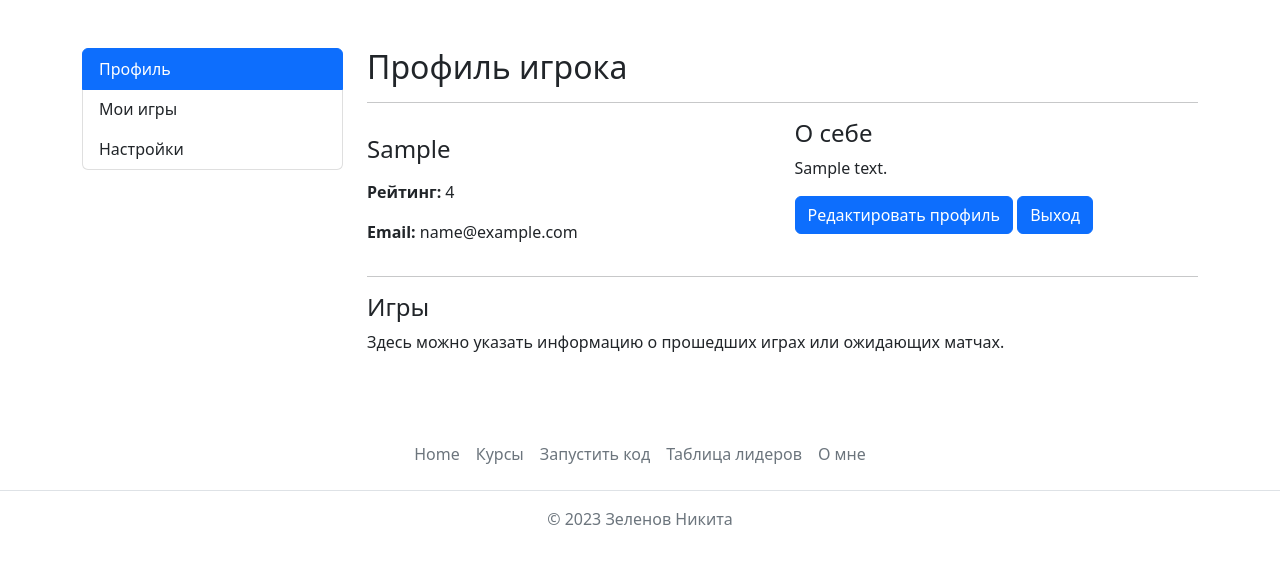
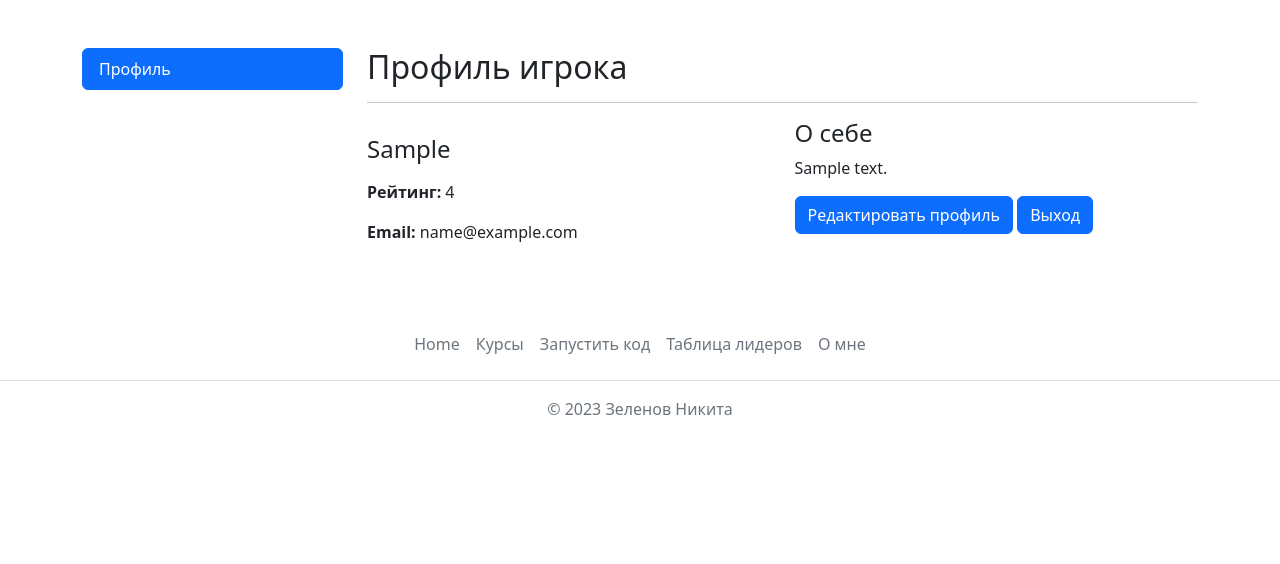
Before and after one commit to ZeNik77/flask-ez, a Flask app: template templates/profile.html in a window 1280 px wide. Shown: the part 88-652 px from the top of the page. Run offline with Flask 3, Linux system fonts and the light colour scheme; the template is opened without the code that fills it: most values are stand-ins (such as "Sample title", 1, 10 or a date in 2020); some libraries are stand-ins or nearby versions.

Commit message:
я уже забыл че я там наделал, но че-то мелкое

```diff
--- a/code.txt
+++ b/code.txt
@@ -1,5 +1 @@
-a = 2
-
-b = 3
-
-print(a * b)
+print(1+2+3
--- a/templates/edit_profile.html
+++ b/templates/edit_profile.html
@@ -14,8 +14,6 @@
                 <div class="col-md-3">
                     <div class="list-group">
                         <a href="#" class="list-group-item list-group-item-action active">Профиль</a>
-                        <a href="#" class="list-group-item list-group-item-action">Мои игры</a>
-                        <a href="#" class="list-group-item list-group-item-action">Настройки</a>
                     </div>
                 </div>
                 <div class="col-md-9">
@@ -37,9 +35,6 @@
                         <button type="submit" name="cancel" class="btn btn-primary">Отмена</button>
                     </div>
                 </div>
-                <hr>
-                <h4>Игры</h4>
-                <p>Здесь можно указать информацию о прошедших играх или ожидающих матчах.</p>
                 </div>
             </div>
         </div>
--- a/templates/profile.html
+++ b/templates/profile.html
@@ -16,8 +16,6 @@
             <a href="#" class="list-group-item list-group-item-action active">
               Профиль
             </a>
-            <a href="#" class="list-group-item list-group-item-action">Мои игры</a>
-            <a href="#" class="list-group-item list-group-item-action">Настройки</a>
           </div>
         </div>
         <div class="col-md-9">
@@ -41,9 +39,6 @@
               </form>
             </div>
           </div>
-          <hr>
-          <h4>Игры</h4>
-          <p>Здесь можно указать информацию о прошедших играх или ожидающих матчах.</p>
         </div>
       </div>
     </div>
```
Also changed, not shown: data/main.db.
